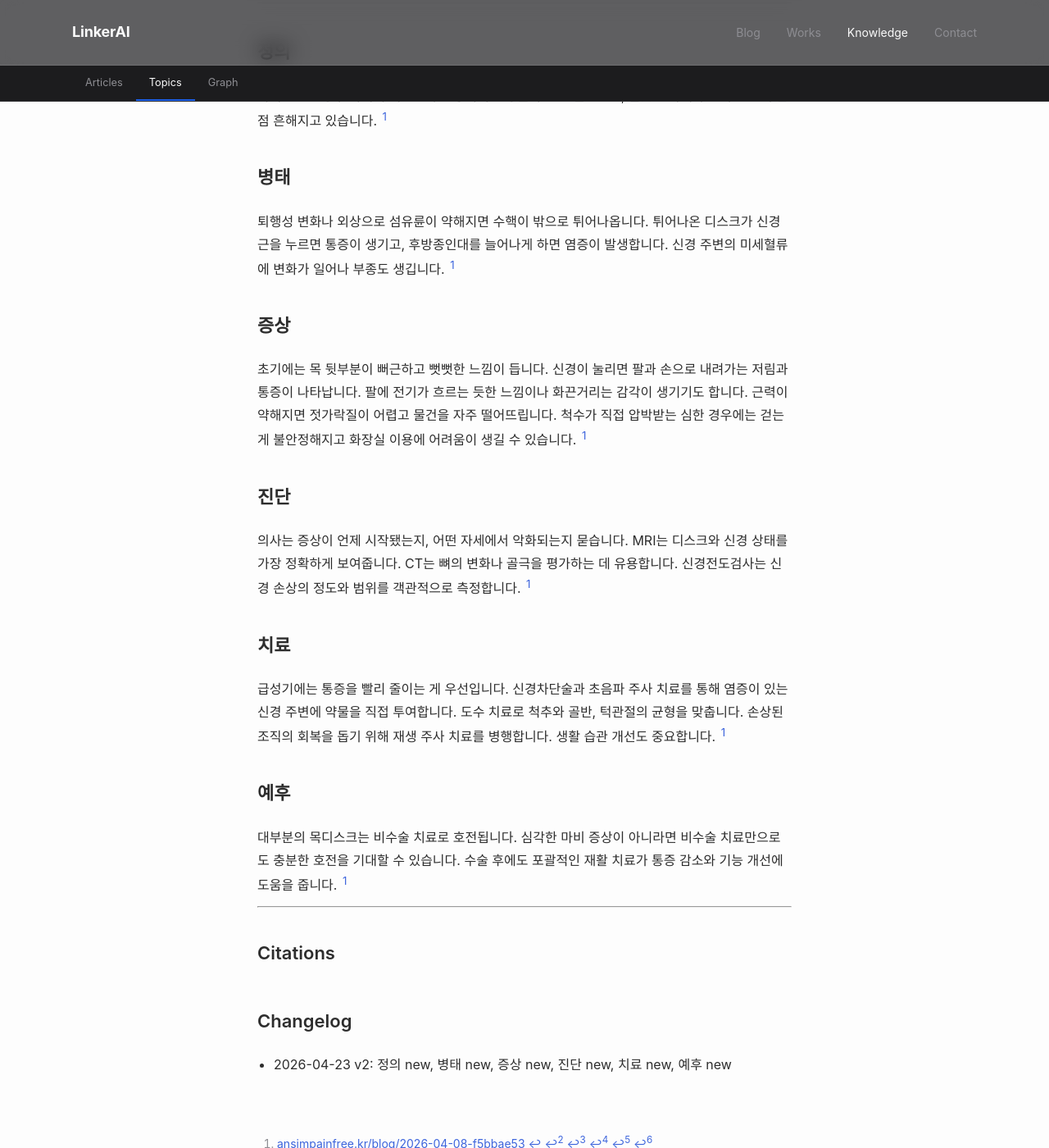
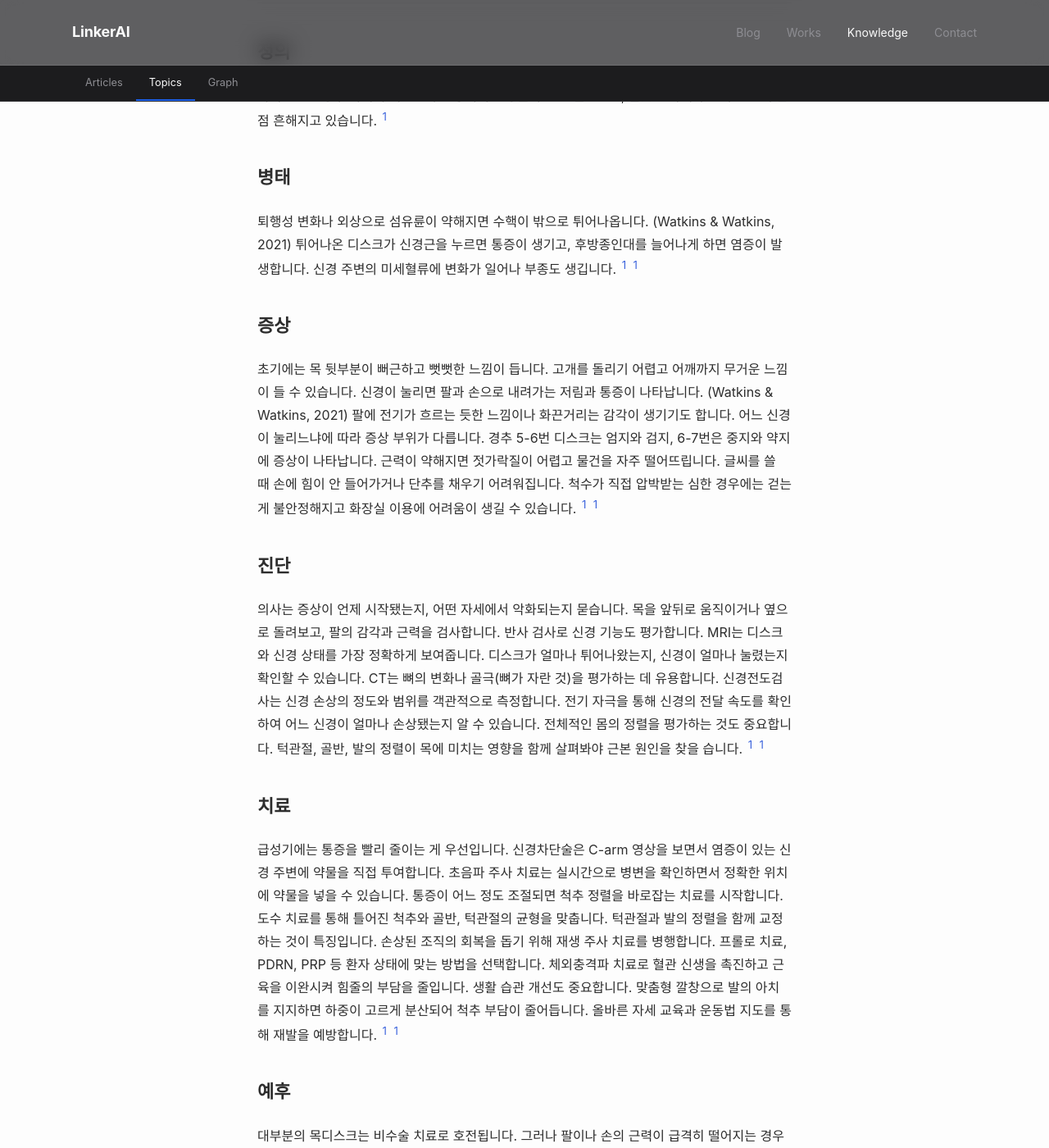
Before and after one commit to feelharmony/linkare-medical-knowledge, a Jekyll site: the page built from conditions/cervical-disc-herniation.md, in a window 1280 px wide and 1400 px high, scrolled down 356 px. Shown: the whole window at 82% size. Built offline with Jekyll 4.4.1, drawn with Linux system fonts in a browser that asks for light colours; some web fonts are replaced; some of the changed text lies outside the part shown.

Commit message:
auto-sync entity: 목디스크 (cervical-disc-herniation) — finalize

```diff
--- a/conditions/cervical-disc-herniation.md
+++ b/conditions/cervical-disc-herniation.md
@@ -5,27 +5,27 @@ entity_type: condition
 permalink: /conditions/cervical-disc-herniation/
 title: 목디스크
 description: 경추 사이의 디스크가 손상되어 신경을 누르는 질환
-last_reviewed: '2026-04-23'
-source_count: 0
-version: 2
+last_reviewed: '2026-04-25'
+source_count: 1
+version: 3
 ---
 ## 정의
 목디스크는 경추 사이의 디스크가 손상되어 신경을 누르는 질환으로, 잘못된 자세와 노화로 인해 점점 흔해지고 있습니다. [^1]
 
 ## 병태
-퇴행성 변화나 외상으로 섬유륜이 약해지면 수핵이 밖으로 튀어나옵니다. 튀어나온 디스크가 신경근을 누르면 통증이 생기고, 후방종인대를 늘어나게 하면 염증이 발생합니다. 신경 주변의 미세혈류에 변화가 일어나 부종도 생깁니다. [^1]
+퇴행성 변화나 외상으로 섬유륜이 약해지면 수핵이 밖으로 튀어나옵니다. (Watkins & Watkins, 2021) 튀어나온 디스크가 신경근을 누르면 통증이 생기고, 후방종인대를 늘어나게 하면 염증이 발생합니다. 신경 주변의 미세혈류에 변화가 일어나 부종도 생깁니다. [^1] [^1]
 
 ## 증상
-초기에는 목 뒷부분이 뻐근하고 뻣뻣한 느낌이 듭니다. 신경이 눌리면 팔과 손으로 내려가는 저림과 통증이 나타납니다. 팔에 전기가 흐르는 듯한 느낌이나 화끈거리는 감각이 생기기도 합니다. 근력이 약해지면 젓가락질이 어렵고 물건을 자주 떨어뜨립니다. 척수가 직접 압박받는 심한 경우에는 걷는 게 불안정해지고 화장실 이용에 어려움이 생길 수 있습니다. [^1]
+초기에는 목 뒷부분이 뻐근하고 뻣뻣한 느낌이 듭니다. 고개를 돌리기 어렵고 어깨까지 무거운 느낌이 들 수 있습니다. 신경이 눌리면 팔과 손으로 내려가는 저림과 통증이 나타납니다. (Watkins & Watkins, 2021) 팔에 전기가 흐르는 듯한 느낌이나 화끈거리는 감각이 생기기도 합니다. 어느 신경이 눌리느냐에 따라 증상 부위가 다릅니다. 경추 5-6번 디스크는 엄지와 검지, 6-7번은 중지와 약지에 증상이 나타납니다. 근력이 약해지면 젓가락질이 어렵고 물건을 자주 떨어뜨립니다. 글씨를 쓸 때 손에 힘이 안 들어가거나 단추를 채우기 어려워집니다. 척수가 직접 압박받는 심한 경우에는 걷는 게 불안정해지고 화장실 이용에 어려움이 생길 수 있습니다. [^1] [^1]
 
 ## 진단
-의사는 증상이 언제 시작됐는지, 어떤 자세에서 악화되는지 묻습니다. MRI는 디스크와 신경 상태를 가장 정확하게 보여줍니다. CT는 뼈의 변화나 골극을 평가하는 데 유용합니다. 신경전도검사는 신경 손상의 정도와 범위를 객관적으로 측정합니다. [^1]
+의사는 증상이 언제 시작됐는지, 어떤 자세에서 악화되는지 묻습니다. 목을 앞뒤로 움직이거나 옆으로 돌려보고, 팔의 감각과 근력을 검사합니다. 반사 검사로 신경 기능도 평가합니다. MRI는 디스크와 신경 상태를 가장 정확하게 보여줍니다. 디스크가 얼마나 튀어나왔는지, 신경이 얼마나 눌렸는지 확인할 수 있습니다. CT는 뼈의 변화나 골극(뼈가 자란 것)을 평가하는 데 유용합니다. 신경전도검사는 신경 손상의 정도와 범위를 객관적으로 측정합니다. 전기 자극을 통해 신경의 전달 속도를 확인하여 어느 신경이 얼마나 손상됐는지 알 수 있습니다. 전체적인 몸의 정렬을 평가하는 것도 중요합니다. 턱관절, 골반, 발의 정렬이 목에 미치는 영향을 함께 살펴봐야 근본 원인을 찾을 습니다. [^1] [^1]
 
 ## 치료
-급성기에는 통증을 빨리 줄이는 게 우선입니다. 신경차단술과 초음파 주사 치료를 통해 염증이 있는 신경 주변에 약물을 직접 투여합니다. 도수 치료로 척추와 골반, 턱관절의 균형을 맞춥니다. 손상된 조직의 회복을 돕기 위해 재생 주사 치료를 병행합니다. 생활 습관 개선도 중요합니다. [^1]
+급성기에는 통증을 빨리 줄이는 게 우선입니다. 신경차단술은 C-arm 영상을 보면서 염증이 있는 신경 주변에 약물을 직접 투여합니다. 초음파 주사 치료는 실시간으로 병변을 확인하면서 정확한 위치에 약물을 넣을 수 있습니다. 통증이 어느 정도 조절되면 척추 정렬을 바로잡는 치료를 시작합니다. 도수 치료를 통해 틀어진 척추와 골반, 턱관절의 균형을 맞춥니다. 턱관절과 발의 정렬을 함께 교정하는 것이 특징입니다. 손상된 조직의 회복을 돕기 위해 재생 주사 치료를 병행합니다. 프롤로 치료, PDRN, PRP 등 환자 상태에 맞는 방법을 선택합니다. 체외충격파 치료로 혈관 신생을 촉진하고 근육을 이완시켜 힘줄의 부담을 줄입니다. 생활 습관 개선도 중요합니다. 맞춤형 깔창으로 발의 아치를 지지하면 하중이 고르게 분산되어 척추 부담이 줄어듭니다. 올바른 자세 교육과 운동법 지도를 통해 재발을 예방합니다. [^1] [^1]
 
 ## 예후
-대부분의 목디스크는 비수술 치료로 호전됩니다. 심각한 마비 증상이 아니라면 비수술 치료만으로도 충분한 호전을 기대할 수 있습니다. 수술 후에도 포괄적인 재활 치료가 통증 감소와 기능 개선에 도움을 줍니다. [^1]
+대부분의 목디스크는 비수술 치료로 호전됩니다. 그러나 팔이나 손의 근력이 급격히 떨어지는 경우에는 수술을 고려해야 합니다. 젓가락질이 어렵거나 물건을 자주 떨어뜨리는 정도의 마비가 있다면 이는 신경 손상이 진행되고 있다는 신호입니다. 척수가 직접 압박받아 걸을 때 휘청거리거나 대소변 조절이 어려운 경우는 응급 수술이 필요합니다. 심각한 마비 증상이 아니라면 비수술 치료만으로도 충분한 호전을 기대할 수 있습니다. 수술 후에는 포괄적인 재활 치료가 통증 감소와 기능 개선에 도움을 줍니다[^1].
 
 ---
 
```
